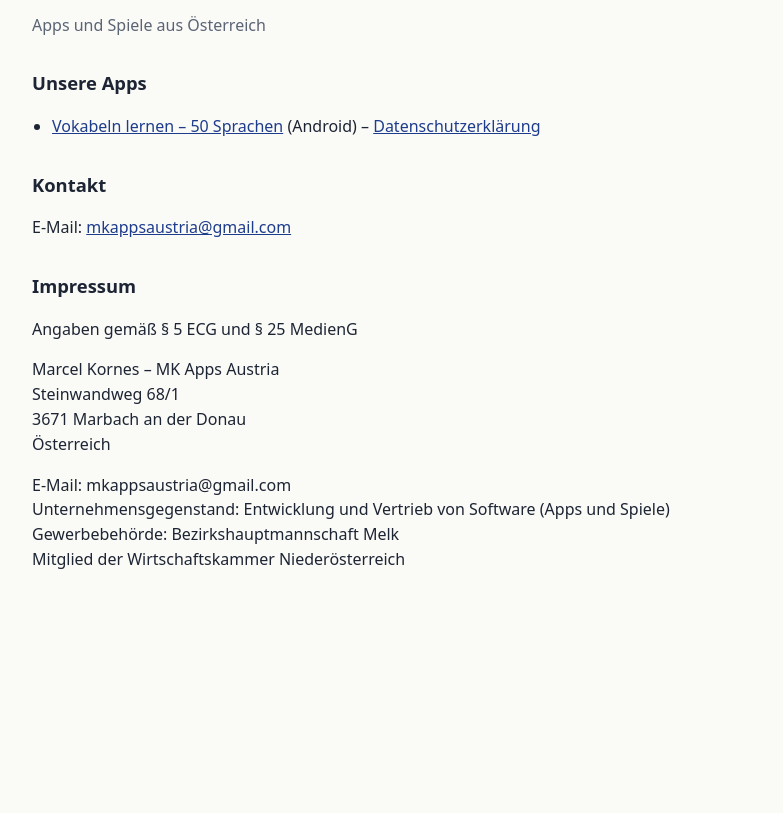
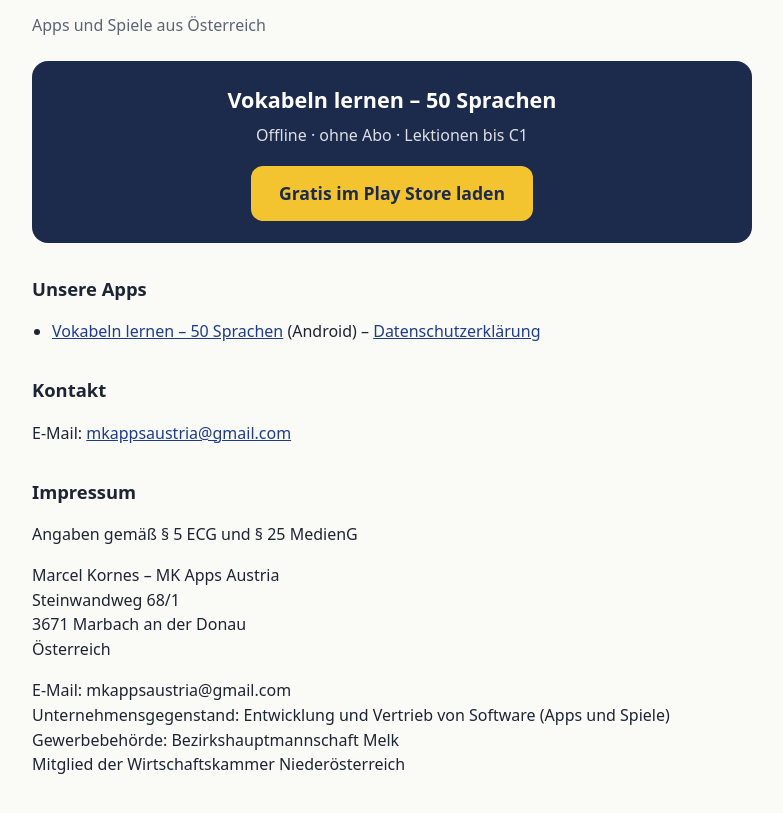
Before and after one commit to mkappsaustria-ops/mkappsaustria-ops.github.io, a plain HTML site: page index.html in a window 1280 px wide. Shown: the part 77-890 px from the top of the page, without its empty margins (248-1031 px from the left). Before the commit the page ends 800 px from the top, so only its background shows below. Drawn offline with Linux system fonts and the light colour scheme.

Commit message:
Update index.html

```diff
--- a/index.html
+++ b/index.html
@@ -14,7 +14,7 @@ ul{padding-left:20px}
 <body>
 <h1>MK Apps Austria</h1>
 <p class="muted">Apps und Spiele aus Österreich</p>
-
+<div style="margin:24px 0;padding:22px 20px;border-radius:16px;background:#1c2a4c;color:#fff;text-align:center"><div style="font-size:1.35rem;font-weight:700">Vokabeln lernen – 50 Sprachen</div><div style="opacity:.85;margin:6px 0 18px">Offline · ohne Abo · Lektionen bis C1</div><a href="https://play.google.com/store/apps/details?id=at.vokabeln.lernen&amp;referrer=utm_source%3Dwebsite" style="display:inline-block;background:#f4c430;color:#1c2a4c;font-weight:700;text-decoration:none;padding:14px 28px;border-radius:12px;font-size:1.1rem">Gratis im Play Store laden</a></div>
 <h2>Unsere Apps</h2>
 <ul>
 <li><a href="https://play.google.com/store/apps/details?id=at.vokabeln.lernen">Vokabeln lernen – 50 Sprachen</a> (Android) – <a href="https://sites.google.com/view/vokabeln-lernen-datenschutz/">Datenschutzerklärung</a></li>
```
